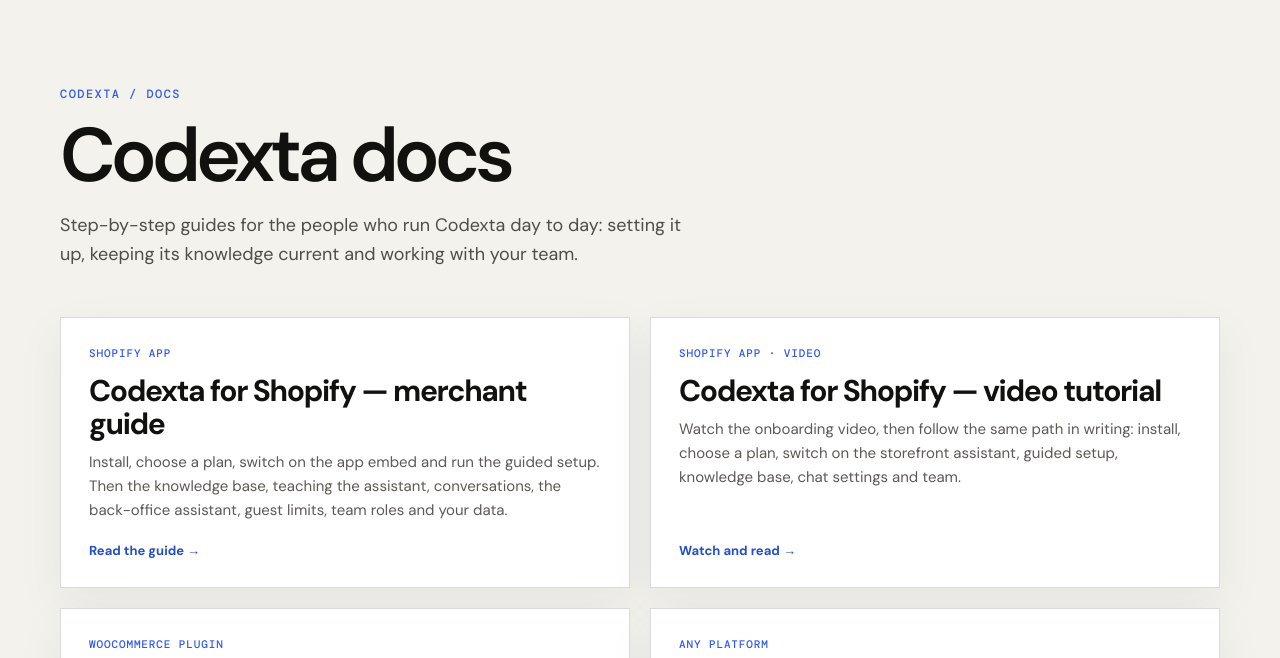
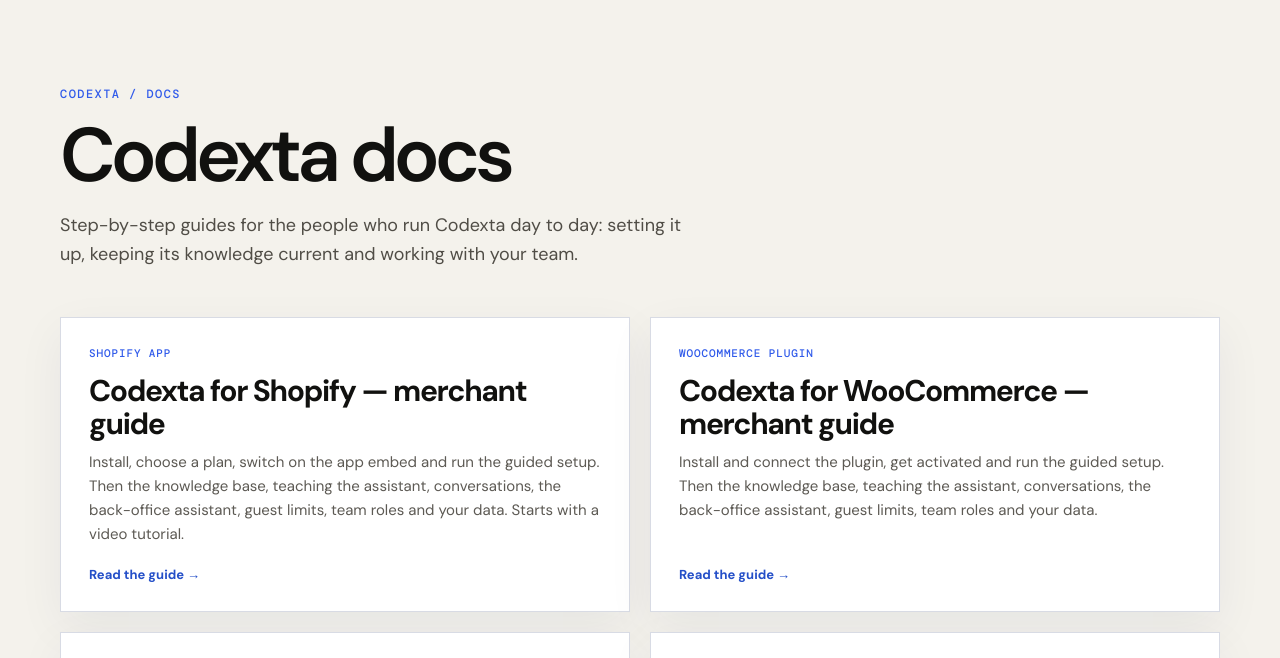
Before and after one commit to Codecta/codexta_landing, a plain HTML site: page docs/index.html in a window 1280 px wide. Shown: the part 76-734 px from the top of the page. Drawn offline with nearby package versions, Linux system fonts and the light colour scheme.

Commit message:
Docs: one Shopify card on the docs index; the merchant guide links to the video tutorial
Co-Authored-By: Claude Sonnet 5.5 <noreply@anthropic.com>

```diff
--- a/docs/index.html
+++ b/docs/index.html
@@ -57,8 +57,7 @@
     <header class="docs-hero"><div class="wrap"><div class="eyebrow">CODEXTA / DOCS</div><h1>Codexta docs</h1><p>Step-by-step guides for the people who run Codexta day to day: setting it up, keeping its knowledge current and working with your team.</p></div></header>
     <section class="docs-list" aria-label="Guides"><div class="wrap">
       <div class="doc-cards">
-        <a class="doc-card" href="./shopify.html"><span>SHOPIFY APP</span><h2>Codexta for Shopify — merchant guide</h2><p>Install, choose a plan, switch on the app embed and run the guided setup. Then the knowledge base, teaching the assistant, conversations, the back-office assistant, guest limits, team roles and your data.</p><b>Read the guide →</b></a>
-        <a class="doc-card" href="./shopify-tutorial.html"><span>SHOPIFY APP · VIDEO</span><h2>Codexta for Shopify — video tutorial</h2><p>Watch the onboarding video, then follow the same path in writing: install, choose a plan, switch on the storefront assistant, guided setup, knowledge base, chat settings and team.</p><b>Watch and read →</b></a>
+        <a class="doc-card" href="./shopify.html"><span>SHOPIFY APP</span><h2>Codexta for Shopify — merchant guide</h2><p>Install, choose a plan, switch on the app embed and run the guided setup. Then the knowledge base, teaching the assistant, conversations, the back-office assistant, guest limits, team roles and your data. Starts with a video tutorial.</p><b>Read the guide →</b></a>
         <a class="doc-card" href="./woocommerce.html"><span>WOOCOMMERCE PLUGIN</span><h2>Codexta for WooCommerce — merchant guide</h2><p>Install and connect the plugin, get activated and run the guided setup. Then the knowledge base, teaching the assistant, conversations, the back-office assistant, guest limits, team roles and your data.</p><b>Read the guide →</b></a>
         <a class="doc-card" href="./authoring.html"><span>ANY PLATFORM</span><h2>Authoring — change how the assistant behaves</h2><p>Change a rule the assistant follows, or add one of your own, try it as a draft, then make it live. Worked examples for owners and admins, the same on Shopify and WooCommerce.</p><b>Read the guide →</b></a>
         <a class="doc-card" href="./support-console.html"><span>ANY PLATFORM</span><h2>Support console — your helpdesk</h2><p>How a day in the helpdesk goes: take over chats from the assistant, answer tickets and return requests, WhatsApp, Viber and phone buttons, contacts, help center and reports. Worked examples, the same on Shopify and WooCommerce.</p><b>Read the guide →</b></a>
```
Also changed, not shown: docs/shopify.html (+1 -1 lines).
